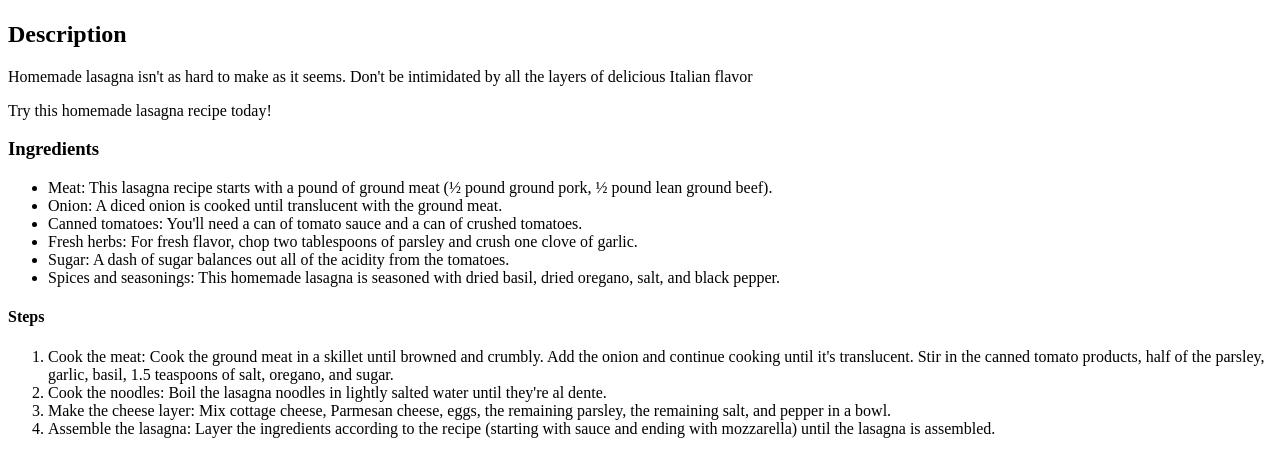
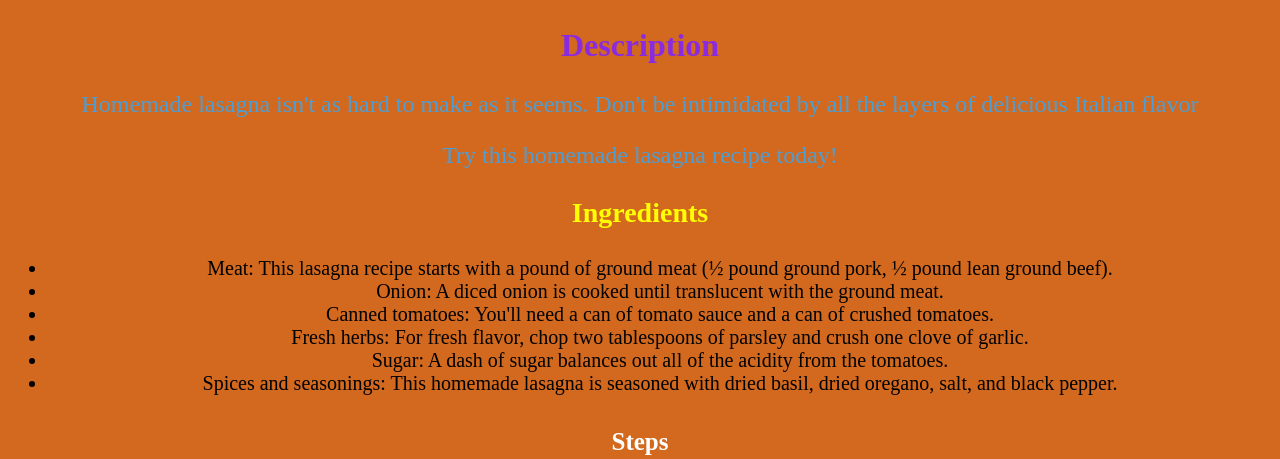
Before and after one commit to Hussien140/odin-recipes, a plain HTML site: page recipes/lasagna.html in a window 1280 px wide. Shown: the part 383-842 px from the top of the page. Drawn offline with Linux system fonts and the light colour scheme.

Commit message:
returned to first proj and added some little style

```diff
--- /dev/null
+++ b/css/lasanga.css
@@ -0,0 +1,28 @@
+body {
+    background-color: chocolate;
+    text-align: center;
+}
+
+p {
+    font-size: 24px;
+    color: rgb(77, 158, 212);
+}
+
+h2 {
+    font-size: 32px;
+    color: blueviolet;
+}
+
+h3 {
+    font-size: 28px;
+    color: yellow;
+}
+
+h4 {
+    font-size: 25px;
+    color: white;
+}
+
+ul li, ol li {
+    font-size: 20px;
+}
--- /dev/null
+++ b/css/pizza.css
@@ -0,0 +1,29 @@
+body {
+    background-color: tomato;
+    text-align: center;
+}
+
+p {
+    font-size: 24px;
+    color: rgb(49, 68, 82);
+}
+
+h2 {
+    font-size: 32px;
+    color: blueviolet;
+}
+
+h3 {
+    font-size: 28px;
+    color: yellow;
+}
+
+h4 {
+    font-size: 25px;
+    color: white;
+}
+
+ul li, ol li {
+    font-size: 20px;
+    color: black;
+}
--- /dev/null
+++ b/css/style.css
@@ -0,0 +1,26 @@
+body {
+    background-color: thistle;
+}
+
+.title {
+    background-color: antiquewhite;
+    text-align: center;
+    font-weight: bold;
+    font-size: 52px;
+}
+
+
+ul {
+    background-color: azure;
+    text-align: center;
+    font-size: 32px;
+    margin : 10px;
+}
+ul li {
+    padding: 5px;
+}
+
+a {
+    text-decoration: none;
+    color: rgba(142, 204, 60, 0.568);
+}
--- a/recipes/lasagna.html
+++ b/recipes/lasagna.html
@@ -4,12 +4,13 @@
     <meta charset="UTF-8">
     <meta name="viewport" content="width=device-width, initial-scale=1.0">
     <title>Fav Dish</title>
+    <link rel="stylesheet" href="../css/lasanga.css">
 </head>
 <body>
     <h1>Lasagna</h1>
     <img src="https://imagesvc.meredithcorp.io/v3/mm/image?url=https%3A%2F%2Fstatic.onecms.io%2Fwp-content%2Fuploads%2Fsites%2F43%2F2022%2F10%2F31%2FHomemade-Lasagna-lutzflcat-1x1-1-2000.jpg&q=60&c=sc&poi=auto&orient=true&h=512" alt="lasanga">
     <h2>Description</h2>
-    <p>Homemade lasagna isn't as hard to make as it seems. Don't be intimidated by all the layers of delicious Italian flavor </p>
+    <p class="sub-disc">Homemade lasagna isn't as hard to make as it seems. Don't be intimidated by all the layers of delicious Italian flavor </p>
     <p>Try this homemade lasagna recipe today!</p>
     <h3>Ingredients</h3>
     <ul>
```
Also changed, not shown: index.html (+2 -1 lines), recipes/pizza.html (+1 -0 lines).
